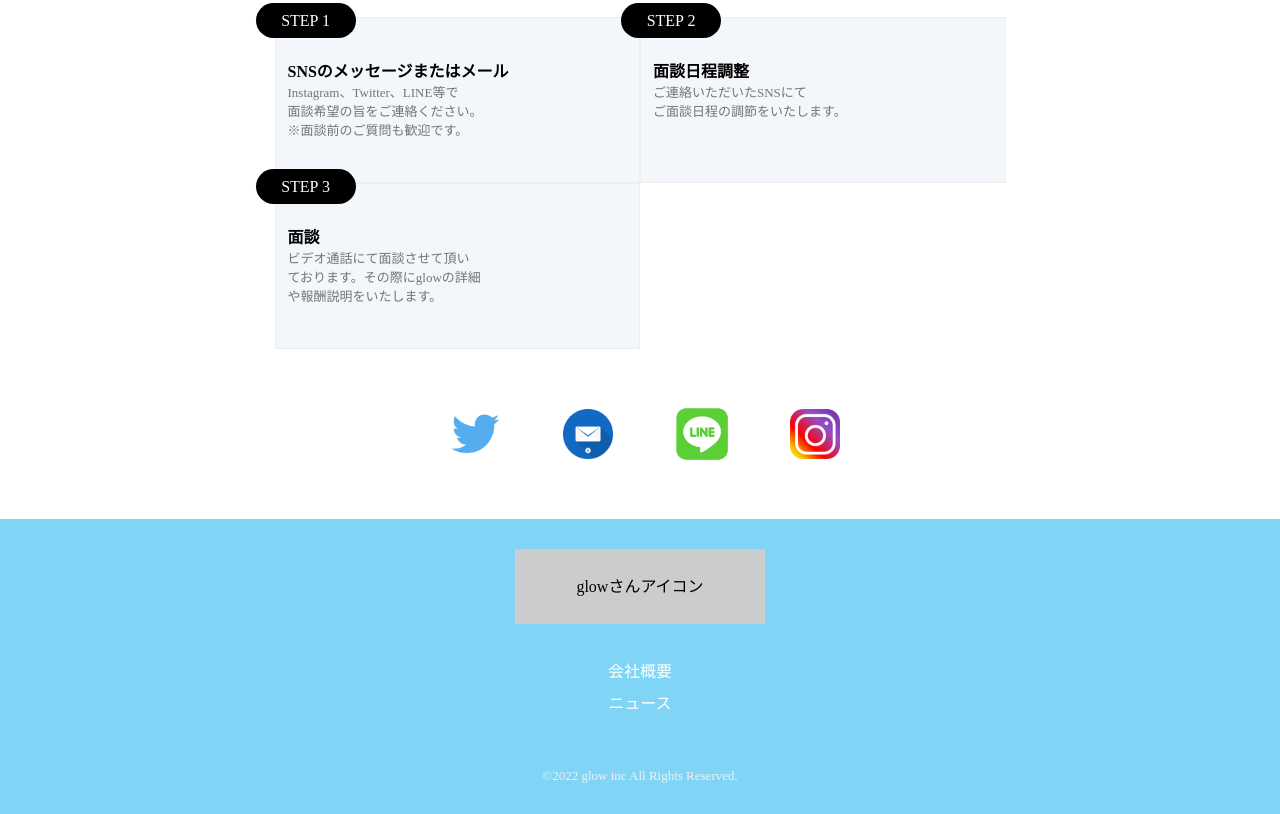
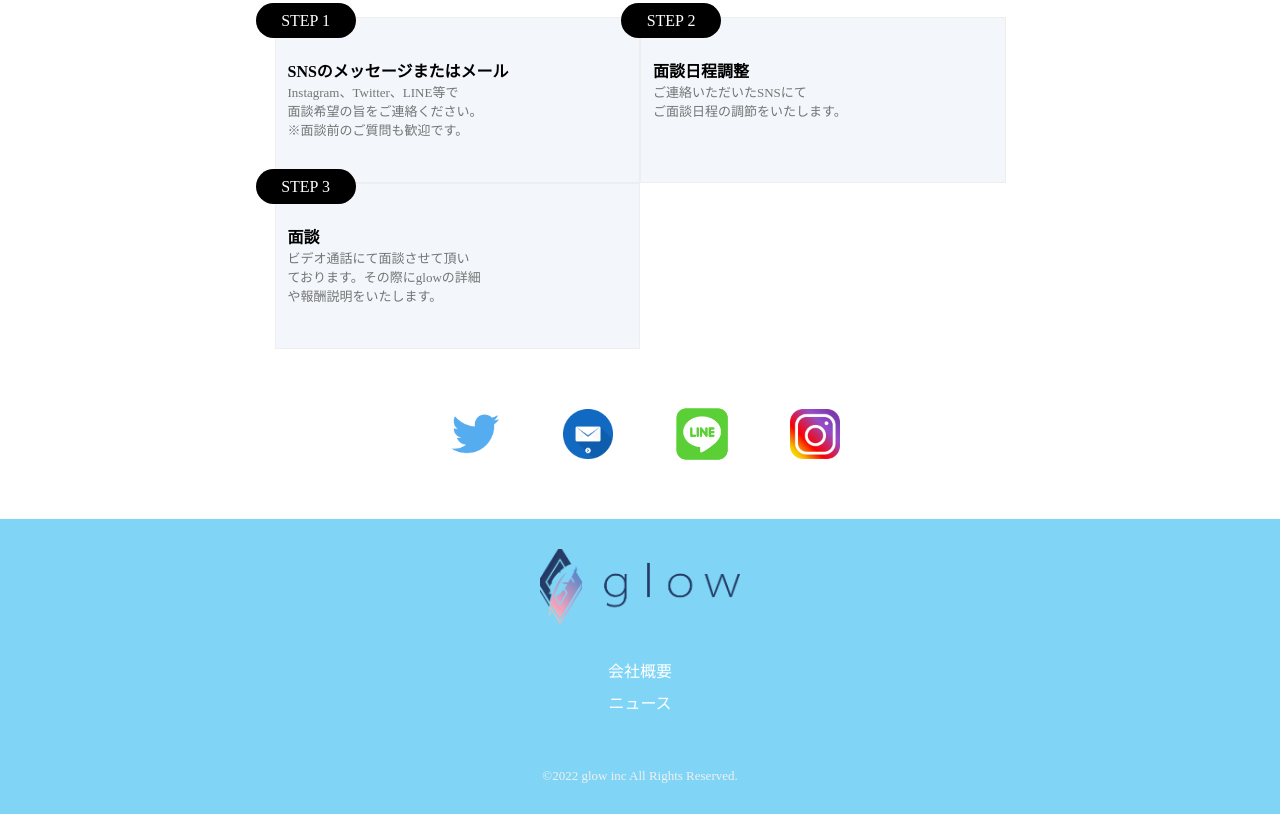
Before and after one commit to tetrapod-eng/real-livers-page, a website: page index.html in a window 1280 px wide. Shown: the part 3274-4088 px from the top of the page. Drawn offline with Linux system fonts and the light colour scheme.

Commit message:
logo img

```diff
--- a/index.html
+++ b/index.html
@@ -200,7 +200,7 @@
         <!-- フッター -->
         <div id="footer">
             <div id="glow-ft-img">
-                glowさんアイコン
+                <img src="static/image/glow-corp-horizon-logo.png" alt="株式会社glow">
             </div>
             <ul id="links">
                 <li><a href="https://glow-hakumei.com/company/" target="_blank">会社概要</a></li>
--- a/static/code/sass/index.scss
+++ b/static/code/sass/index.scss
@@ -276,10 +276,15 @@
         width: 250px;
         height: 75px;
         margin: 0 auto;
-        background-color: #ccccccff;
 
         text-align: center;
         line-height: 75px;
+
+        img {
+            width: 100%;
+            height: 100%;
+            object-fit: contain;
+        }
     }
     #links {
         width: 250px;
```
Also changed, not shown: static/css/index.css, static/image/glow-corp-horizon-logo.png (added).
